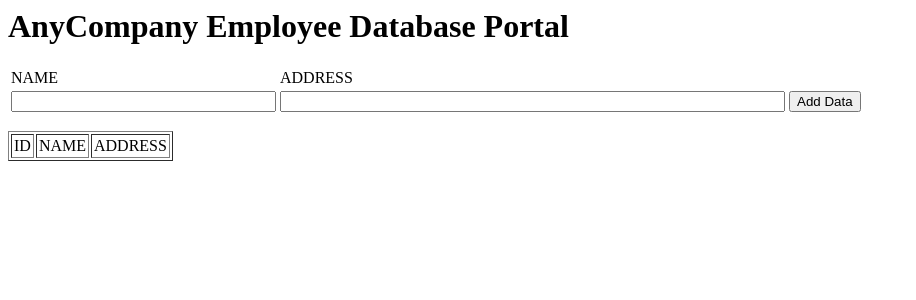
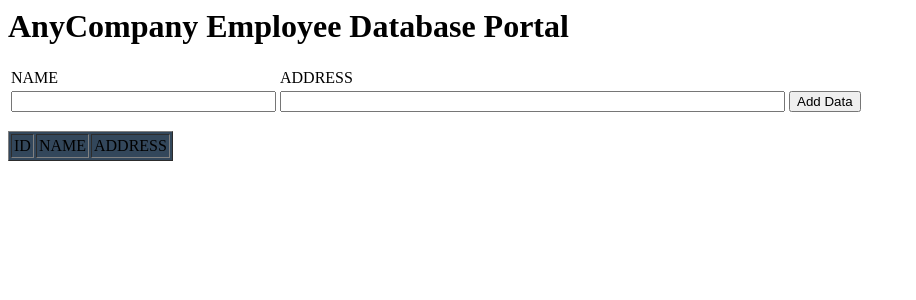
Before and after one commit to avenkatagiri/absamplepage, a PHP site: page / in a window 1280 px wide. Shown: the top 300 px of the page, without its empty margins (0-916 px from the left). Run offline with PHP 8.4, Linux system fonts and the light colour scheme; data that the repository does not hold is empty.

Commit message:
Update index.php

```diff
--- a/index.php
+++ b/index.php
@@ -48,7 +48,7 @@
 </form>
 
 <!-- Display table data. -->
-<table border="1" cellpadding="2" cellspacing="2">
+<table border="1" cellpadding="2" cellspacing="2" style="background-color:#33475b">
   <tr>
     <td>ID</td>
     <td>NAME</td>
```
